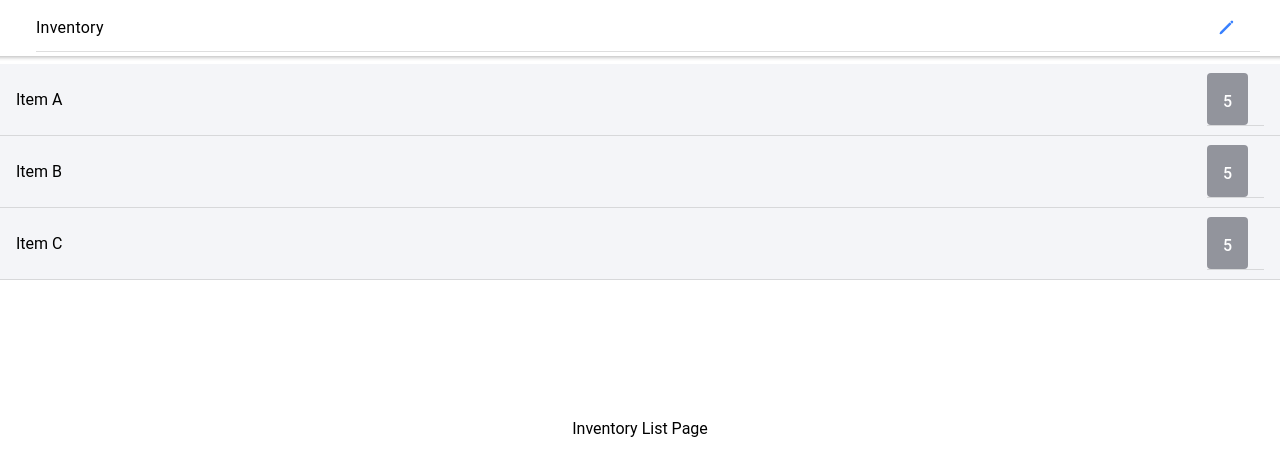
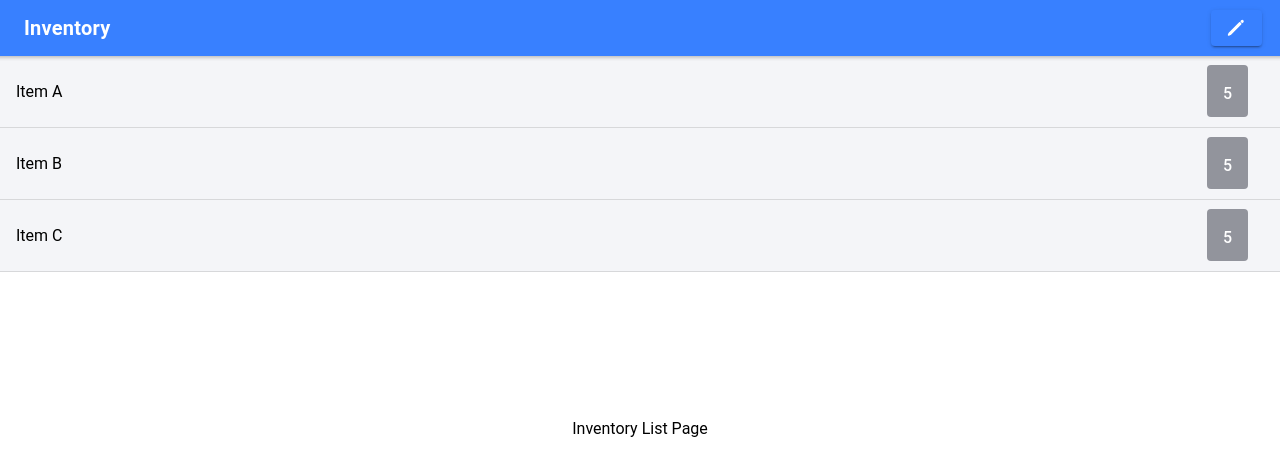
Before and after one commit to luveshsadhwani/smm_main, a React (Create React App) app: page /inventory in a window 1280 px wide. Shown: the top 476 px of the page. Built offline with nearby package versions, Linux system fonts and the light colour scheme.

Commit message:
ADD base theme & css

```diff
--- a/src/components/AppHeader/index.tsx
+++ b/src/components/AppHeader/index.tsx
@@ -3,10 +3,10 @@ import {
   IonTitle,
   IonToolbar,
   IonIcon,
-  IonItem,
   IonButton,
   IonButtons,
   IonBackButton,
+  IonText,
 } from "@ionic/react";
 
 const AppHeader: React.FC<{
@@ -16,18 +16,22 @@ const AppHeader: React.FC<{
 }> = ({ title, endIcon, endIconHandler }) => {
   return (
     <IonHeader>
-      <IonToolbar>
+      <IonToolbar color="primary">
+        <IonButtons slot="start">
+          <IonBackButton />
+        </IonButtons>
         <IonTitle>
-          <IonButtons slot="start">
-            <IonBackButton />
-          </IonButtons>
-          <IonItem>
-            {title}
-            <IonButton slot="end" fill="clear" onClick={endIconHandler}>
-              <IonIcon icon={endIcon} />
-            </IonButton>
-          </IonItem>
+          <IonText>
+            <strong>{title}</strong>
+          </IonText>
         </IonTitle>
+        <IonButton
+          slot="end"
+          onClick={endIconHandler}
+          className="ion-padding-end"
+        >
+          <IonIcon icon={endIcon} />
+        </IonButton>
       </IonToolbar>
     </IonHeader>
   );
--- a/src/pages/Inventory/Inventory.css
+++ b/src/pages/Inventory/Inventory.css
@@ -0,0 +1,4 @@
+.item-list {
+  background: var(--ion-background-color);
+  padding-top: 0px;
+}
--- a/src/pages/Inventory/InventoryListPage.tsx
+++ b/src/pages/Inventory/InventoryListPage.tsx
@@ -66,7 +66,9 @@ const InventoryListPage: React.FC = () => {
           </IonToolbar>
         </IonHeader>
         <ExploreContainer>Inventory List Page </ExploreContainer>
-        <IonList>{data.map(renderItem)}</IonList>
+        <IonList lines="none" className="item-list">
+          {data.map(renderItem)}
+        </IonList>
       </IonContent>
     </IonPage>
   );
--- a/src/pages/Login/index.tsx
+++ b/src/pages/Login/index.tsx
@@ -85,6 +85,7 @@ const Login: React.FC = () => {
           <div className="ion-text-left ion-padding-start ion-margin-top">
             <IonButton
               onClick={handleLogin}
+              color="primary"
               routerDirection="forward"
               size="large"
             >
@@ -93,7 +94,10 @@ const Login: React.FC = () => {
             </IonButton>
             <IonText>
               <h6>
-                Or <Link to="/register">REGISTER</Link>
+                Or{" "}
+                <Link to="/register">
+                  <IonText color="secondary">REGISTER</IonText>
+                </Link>
               </h6>
             </IonText>
           </div>
--- a/src/pages/Register/index.tsx
+++ b/src/pages/Register/index.tsx
@@ -111,7 +111,10 @@ const Register: React.FC = () => {
             </IonButton>
             <IonText>
               <h6>
-                Or <Link to="/login">SIGN IN</Link>
+                Or{" "}
+                <Link to="/login">
+                  <IonText color="secondary">SIGN IN</IonText>
+                </Link>
               </h6>
             </IonText>
           </div>
--- a/src/theme/variables.css
+++ b/src/theme/variables.css
@@ -83,14 +83,14 @@ http://ionicframework.com/docs/theming/ */
    */
 
   body {
-    --ion-color-primary: #428cff;
+    --ion-color-primary: #bd9ec4;
     --ion-color-primary-rgb: 66,140,255;
-    --ion-color-primary-contrast: #ffffff;
+    --ion-color-primary-contrast: #3a0046;
     --ion-color-primary-contrast-rgb: 255,255,255;
     --ion-color-primary-shade: #3a7be0;
     --ion-color-primary-tint: #5598ff;
 
-    --ion-color-secondary: #50c8ff;
+    --ion-color-secondary: #f8990b;
     --ion-color-secondary-rgb: 80,200,255;
     --ion-color-secondary-contrast: #ffffff;
     --ion-color-secondary-contrast-rgb: 255,255,255;
@@ -197,7 +197,7 @@ http://ionicframework.com/docs/theming/ */
    */
 
   .md body {
-    --ion-background-color: #121212;
+    --ion-background-color: #3a0046;
     --ion-background-color-rgb: 18,18,18;
 
     --ion-text-color: #ffffff;
@@ -225,7 +225,7 @@ http://ionicframework.com/docs/theming/ */
     --ion-color-step-900: #e7e7e7;
     --ion-color-step-950: #f3f3f3;
 
-    --ion-item-background: #1e1e1e;
+    --ion-item-background: #bd9ec477;
 
     --ion-toolbar-background: #1f1f1f;
 
```
